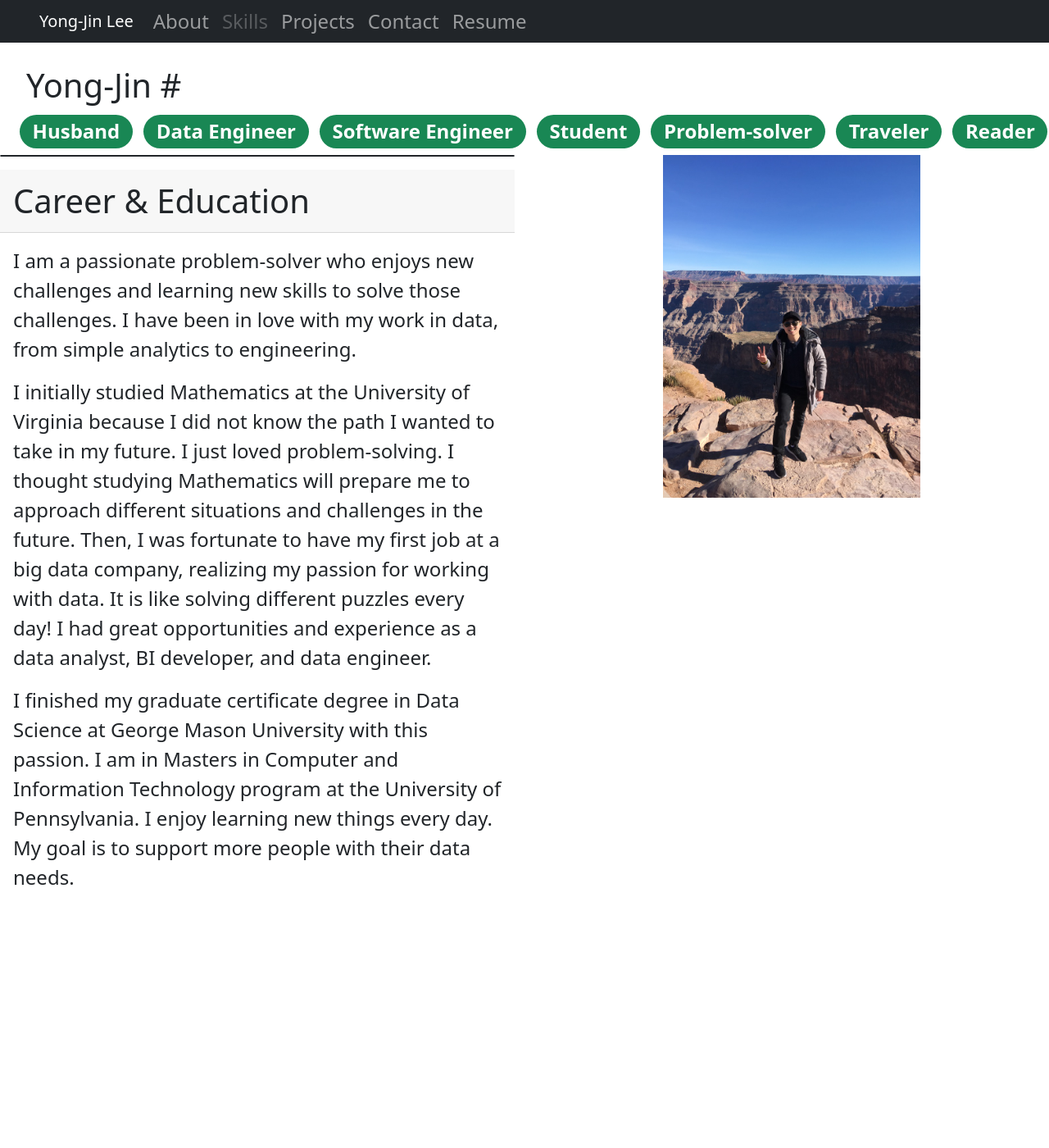
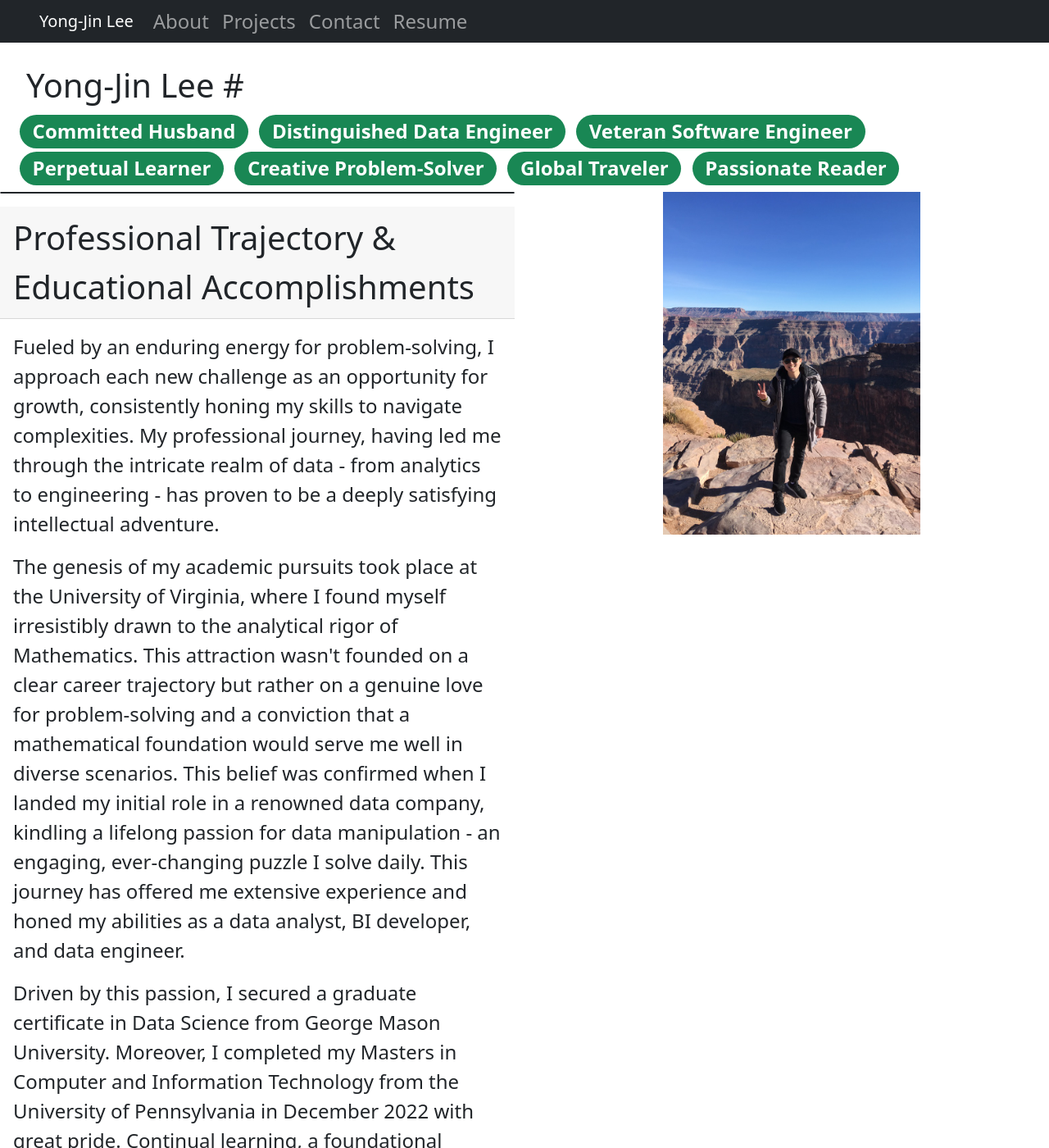
Before and after one commit to yj-lee0503/yj-lee0503.github.io, a Jekyll site: the page built from about.html, in a window 1280 px wide and 1400 px high. Shown: the whole window at 82% size. Built offline with Jekyll 4.4.1, drawn with Linux system fonts in a browser that asks for light colours; nearby versions of some CDN libraries; comment, search, counter and statistics services are not loaded; some of the changed text lies outside the part shown.

Commit message:
Update about me ad remove skills section

```diff
--- a/Gemfile
+++ b/Gemfile
@@ -28,3 +28,6 @@ end
 
 # Performance-booster for watching directories on Windows
 gem "wdm", "~> 0.1.1", :platforms => [:mingw, :x64_mingw, :mswin]
+
+
+gem "webrick", "~> 1.8"
--- a/_includes/navbar.html
+++ b/_includes/navbar.html
@@ -9,9 +9,9 @@
         <li class="nav-item">
           <a class="nav-link" aria-current="page" href="./about">About</a>
         </li>
-        <li class="nav-item">
+        <!-- <li class="nav-item">
           <a class="nav-link disabled" href="./skills">Skills</a>
-        </li>
+        </li> -->
         <li class="nav-item">
           <a class="nav-link" href="./projects">Projects</a>
         </li>
--- a/about.html
+++ b/about.html
@@ -1,41 +1,36 @@
 ---
-title: About YongJin
+title: About YongJin Lee
 layout: default
 ---
 <div class="container-fluid px-0">
     <div class="row">
         <h1 style="margin-left: 2rem">
-            Yong-Jin &#35
+            Yong-Jin Lee &#35
         </h1>
         <h2 style="margin-left: 1.5rem">
-            <span class="badge mt-1 rounded-pill bg-success">Husband</span>
-            <span class="badge mt-1 rounded-pill bg-success">Data Engineer</span>
-            <span class="badge mt-1 rounded-pill bg-success">Software Engineer</span>
-            <span class="badge mt-1 rounded-pill bg-success">Student</span>
-            <span class="badge mt-1 rounded-pill bg-success">Problem-solver</span>
-            <span class="badge mt-1 rounded-pill bg-success">Traveler</span>
-            <span class="badge mt-1 rounded-pill bg-success">Reader</span>
+            <span class="badge mt-1 rounded-pill bg-success">Committed Husband</span>
+            <span class="badge mt-1 rounded-pill bg-success">Distinguished Data Engineer</span>
+            <span class="badge mt-1 rounded-pill bg-success">Veteran Software Engineer</span>
+            <span class="badge mt-1 rounded-pill bg-success">Perpetual Learner</span>
+            <span class="badge mt-1 rounded-pill bg-success">Creative Problem-Solver</span>
+            <span class="badge mt-1 rounded-pill bg-success">Global Traveler</span>
+            <span class="badge mt-1 rounded-pill bg-success">Passionate Reader</span>
         </h2>
     </div>
     <div class="row">
         <div class="col-md-6">
             <div class="card border border-dark mb-3" style="width: 100%;"></div>
-            <div class="card-header">Career & Education</div>
+            <div class="card-header">Professional Trajectory & Educational Accomplishments</div>
             <div class="card-body">
                 <p>
-                    I am a passionate problem-solver who enjoys new challenges and learning new skills to solve those challenges.
-                    I have been in love with my work in data, from simple analytics to engineering.
+                    Fueled by an enduring energy for problem-solving, I approach each new challenge as an opportunity for growth, consistently honing my skills to navigate complexities. My professional journey, having led me through the intricate realm of data - from analytics to engineering - has proven to be a deeply satisfying intellectual adventure.
                 </p>
                 <p>
-                    I initially studied Mathematics at the University of Virginia because I did not know the path I wanted to take in my future.
-                    I just loved problem-solving. I thought studying Mathematics will prepare me to approach different situations and challenges in the future.
-                    Then, I was fortunate to have my first job at a big data company, realizing my passion for working with data. It is like solving different puzzles every day! I had great opportunities and experience as a data analyst, BI developer, and data engineer.
+                    The genesis of my academic pursuits took place at the University of Virginia, where I found myself irresistibly drawn to the analytical rigor of Mathematics. This attraction wasn't founded on a clear career trajectory but rather on a genuine love for problem-solving and a conviction that a mathematical foundation would serve me well in diverse scenarios. This belief was confirmed when I landed my initial role in a renowned data company, kindling a lifelong passion for data manipulation - an engaging, ever-changing puzzle I solve daily. This journey has offered me extensive experience and honed my abilities as a data analyst, BI developer, and data engineer.
                  </p>
 
                 <p>
-                    I finished my graduate certificate degree in Data Science at George Mason University with this passion.
-                    I am in Masters in Computer and Information Technology program at the University of Pennsylvania.
-                    I enjoy learning new things every day. My goal is to support more people with their data needs.
+                    Driven by this passion, I secured a graduate certificate in Data Science from George Mason University. Moreover, I completed my Masters in Computer and Information Technology from the University of Pennsylvania in December 2022 with great pride. Continual learning, a foundational element of my personal and professional development, propels me forward. Armed with these qualifications and rich experience, my mission is to enable a broader audience to harness the power of data, transforming it from a daunting entity into a potent, user-friendly resource.
                 </p>
             </div>
         </div>
```
Also changed, not shown: Gemfile.lock.
